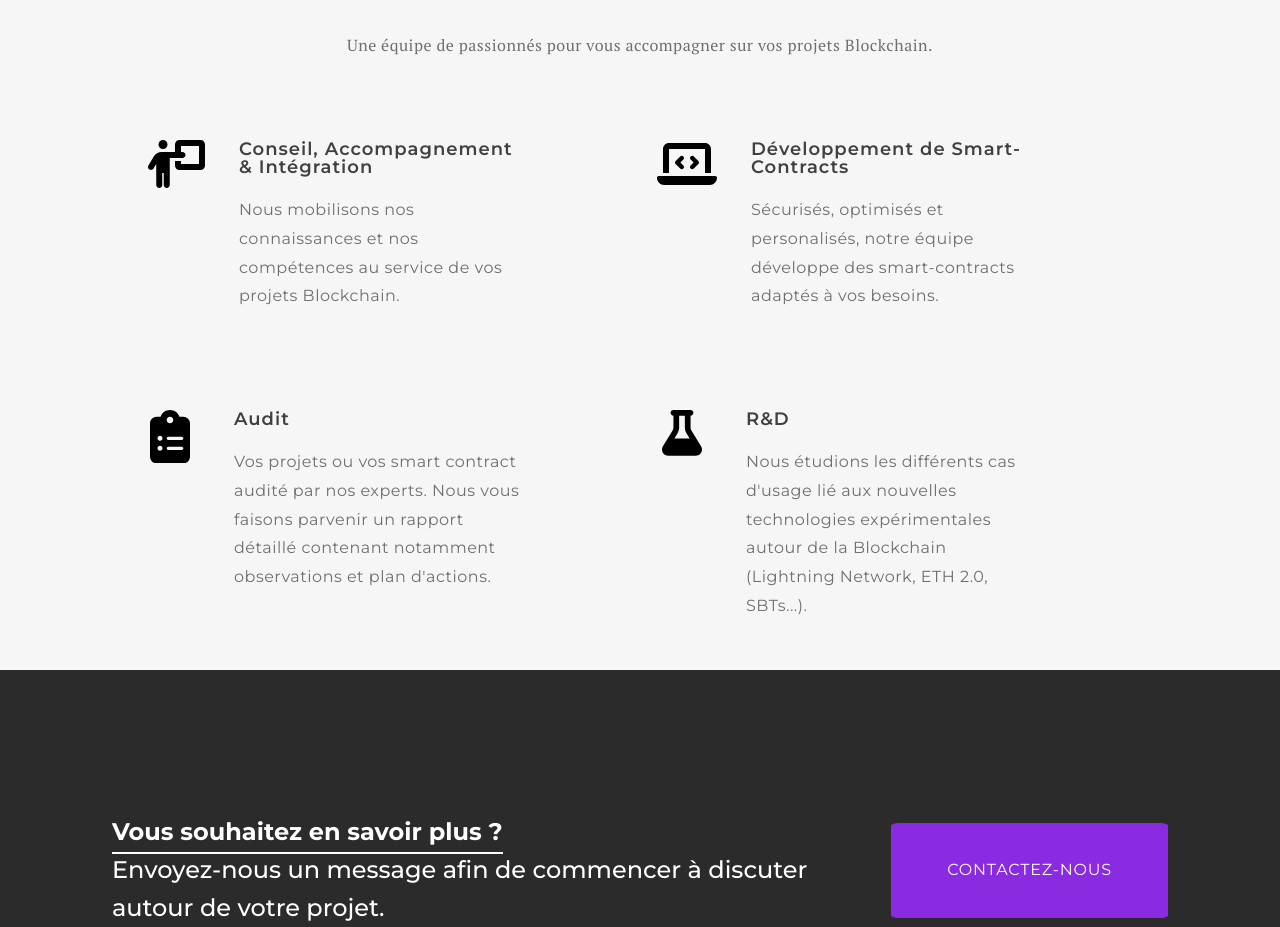
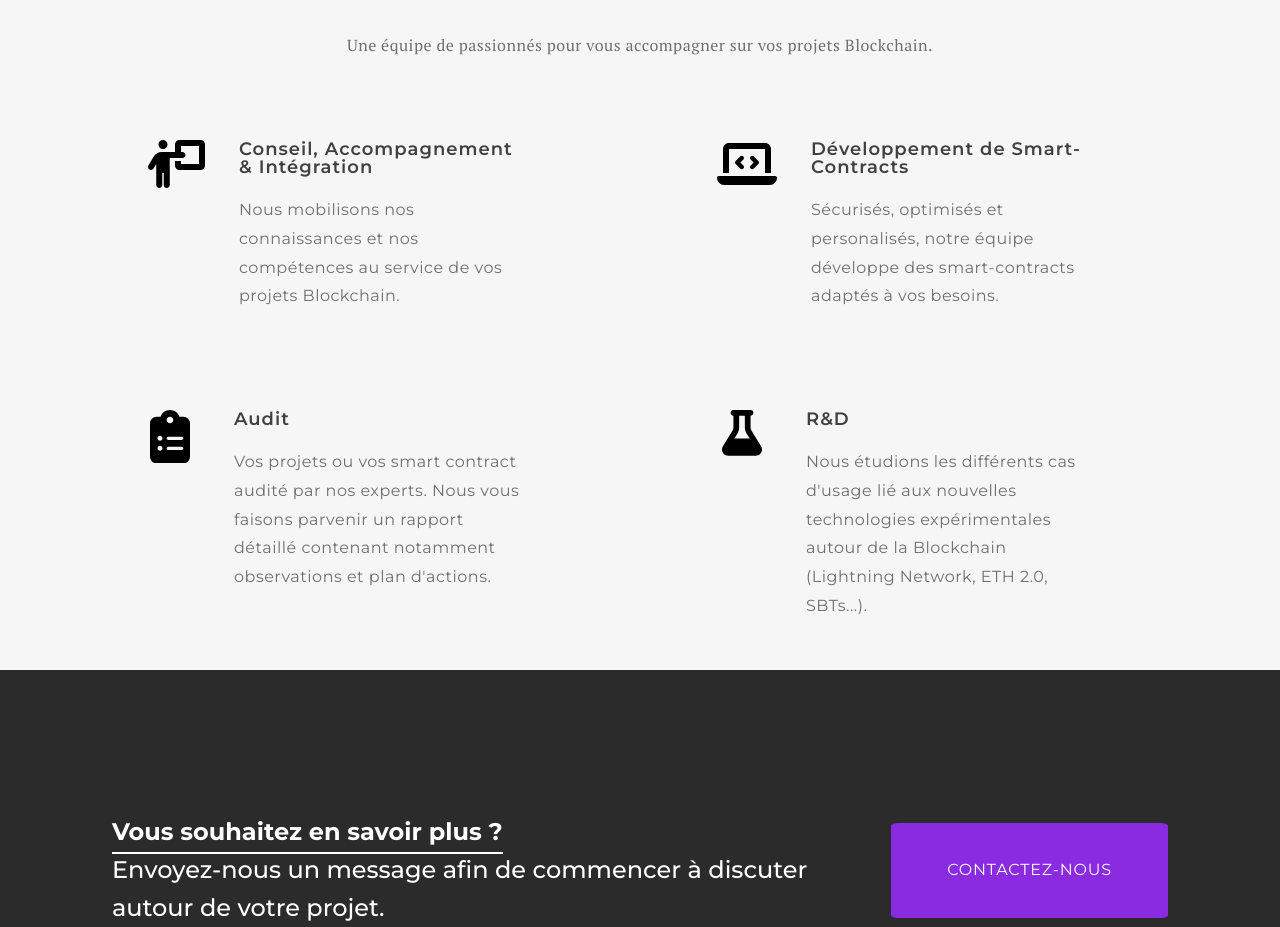
Before and after one commit to The-JW-Corp/JW-Corp-react, a React (Create React App) app: page / in a window 1280 px wide. Shown: the part 960-1887 px from the top of the page. Built offline with nearby package versions, Linux system fonts and the light colour scheme; no server answers.

Commit message:
utilisation du jutsu interdit

```diff
--- a/src/components/NotreMission/NotreMission.css
+++ b/src/components/NotreMission/NotreMission.css
@@ -199,11 +199,15 @@
     width: 40%;
     min-height: 270px;
     padding-top: 0%;
+    padding-left: 50px;
   }
 }
 @media (min-width: 1280px) {
   .notreMission-service-container {
     width: 1280px;
+  }
+  .notreMission-service-subwrap {
+    padding-left: 60px;
   }
   .notreMission-service h3 {
     text-align: left;
```
